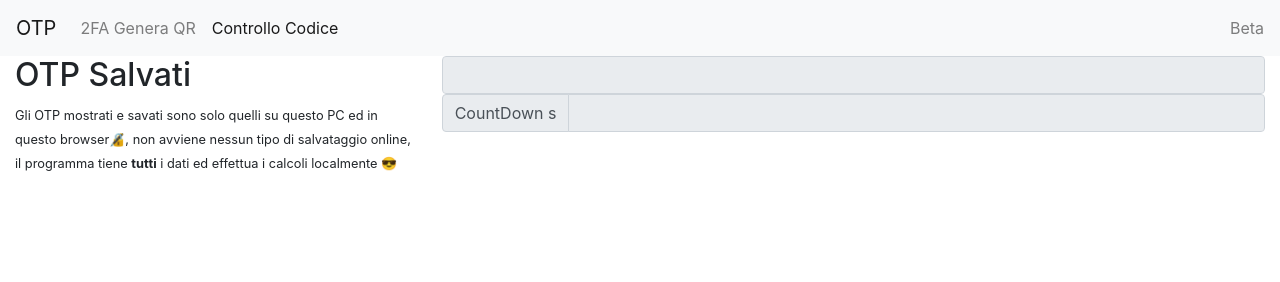
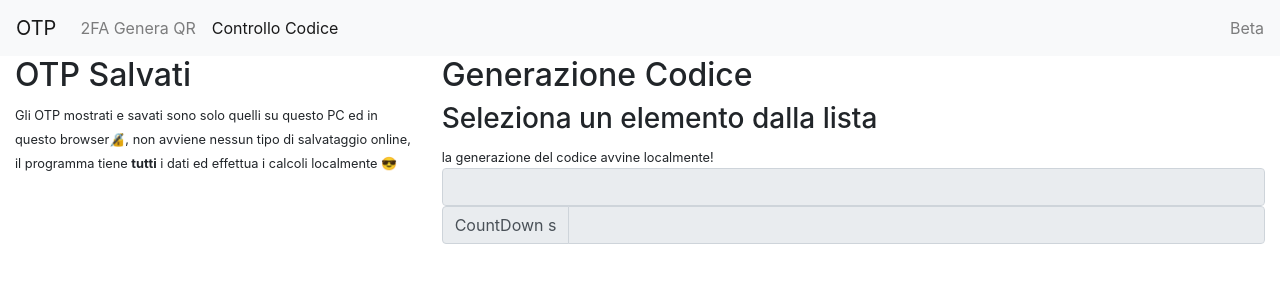
Before and after one commit to Belingheri/OTP-auth, a plain HTML site: page generaCodice.html in a window 1280 px wide. Drawn offline with nearby package versions, Linux system fonts and the light colour scheme.

Commit message:
agiunti titpoli

```diff
--- a/generaCodice.html
+++ b/generaCodice.html
@@ -70,6 +70,9 @@
           <ol id="listaSalvati" class="list-group"></ol>
         </div>
         <div class="col-lg">
+          <h2>Generazione Codice</h2>
+          <h3>Seleziona un elemento dalla lista</h3>
+          <small>la generazione del codice avvine localmente!</small>
           <input class="form-control" type="text" id="id" readonly />
 
           <div class="input-group mb-3">
```
